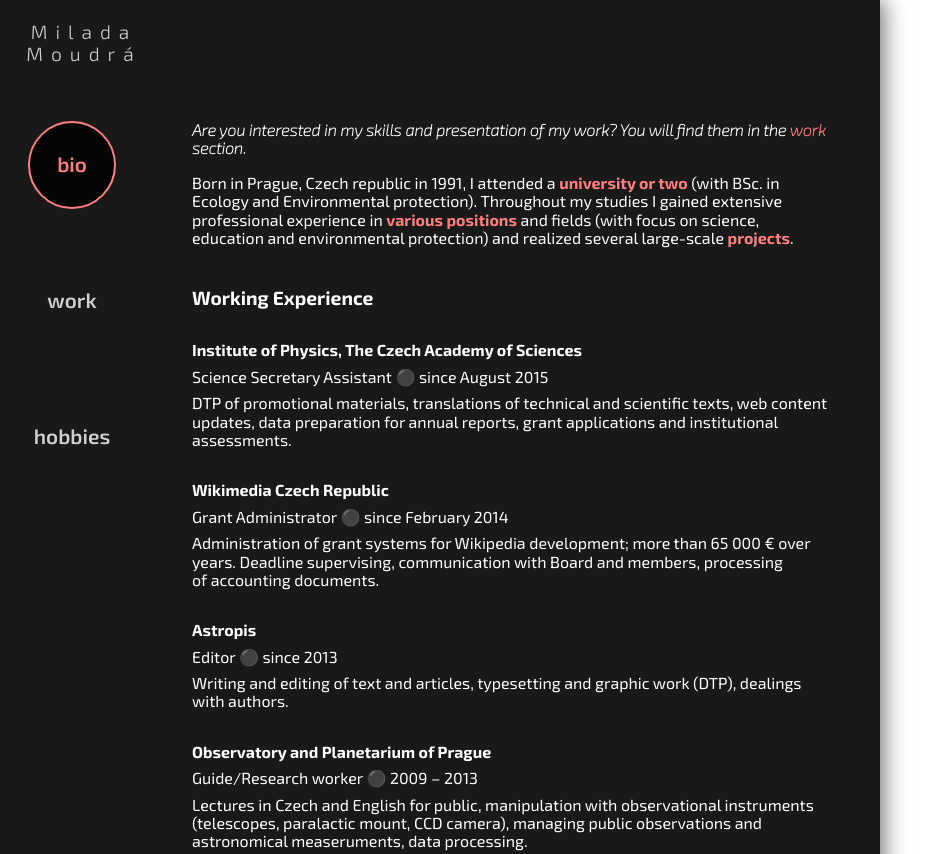
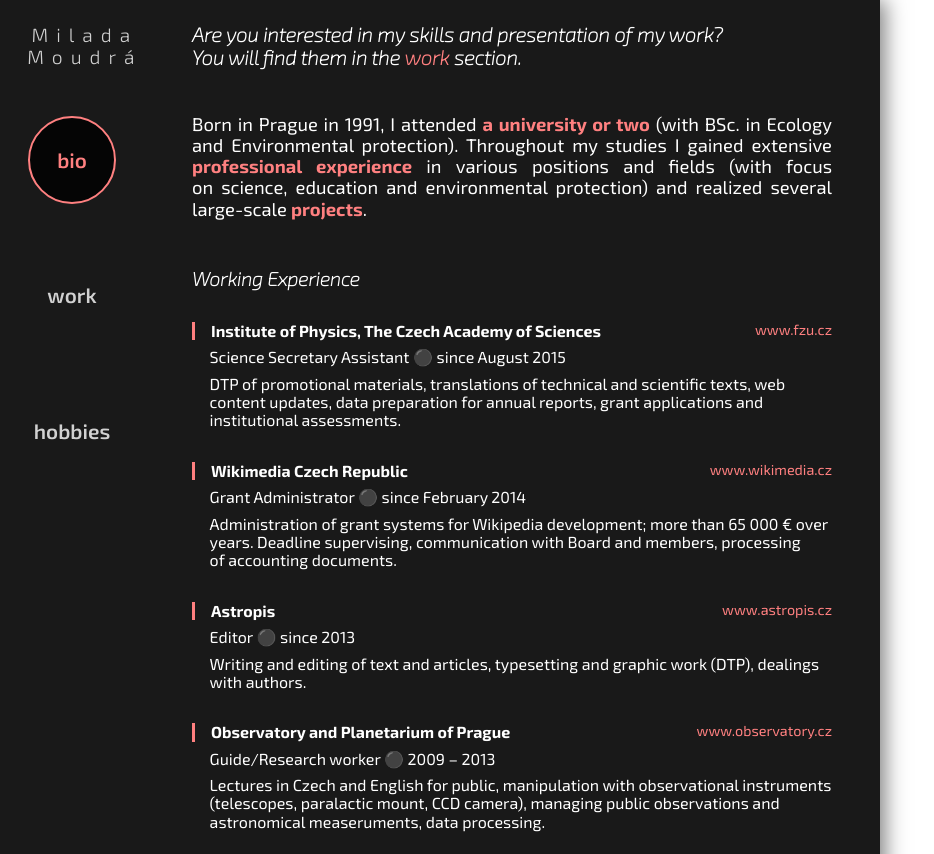
Before and after one commit to MilaMoudra/PersonalWeb, a plain HTML site: page bio/index.html in a window 1280 px wide. Shown: the top 854 px of the page, without its empty margins (0-934 px from the left). Drawn offline with nearby package versions, Linux system fonts and the light colour scheme; some packages are replaced by stand-ins of ours; a script that the page names is missing.

Commit message:
Bio section almost ready

```diff
--- a/bio/index.html
+++ b/bio/index.html
@@ -28,7 +28,8 @@
 </head>
 <body class="subpage bio">
 <div class="content__wrapper">
-		<header role="banner"><div class="name__wrapper"><a href=".."><div class="name">Milada Moudrá</div></a></div></header>
+	<div class="subpage__wrapper">
+		<header role="banner"><a href=".."><div class="name__wrapper"><div class="name">Milada Moudrá</div></div></a></header>
 		<nav role="navigation">
 			<div class="nav--subpage  nav__bio nav--active">
 				<div>bio</div>
@@ -44,34 +45,35 @@
 				</div>
 			</a>
 		</nav>
+		</div>
 		<div class="content" role="main">
 
-		<p class="notice"><em>Are you interested in&nbsp;my skills and presentation of&nbsp;my work? You will find them in&nbsp;the&nbsp;<a href="../work">work</a> section.</em></p>
+		<p class="notice"><em>Are you interested in&nbsp;my skills and presentation of&nbsp;my work?<br />You will find them in&nbsp;the&nbsp;<a href="../work">work</a> section.</em></p>
 
-		<p>Born in Prague, Czech republic in 1991, I attended a <a href="#education">university or two</a> (with BSc. in Ecology and Environmental protection). Throughout my studies I gained extensive professional experience in <a href="#working_experience">various positions</a> and fields (with focus on science, education and environmental protection) and realized several large-scale <a href="#projects">projects</a>.</p>
+		<p class="intro">Born in Prague in&nbsp;1991, I&nbsp;attended <a href="#education">a&nbsp;university or&nbsp;two</a> (with BSc.&nbsp;in&nbsp;Ecology and Environmental protection). Throughout my studies I&nbsp;gained extensive <a href="#working_experience">professional experience</a> in&nbsp;various positions and fields (with focus on&nbsp;science, education and environmental protection) and realized several large-scale <a href="#projects">projects</a>.</p>
 
 		<a name="working_experience"></a>
-		<h1>Working Experience</h1>
+		<h1><span>Working Experience</span></h1>
 				<div class="bio__item">
-					<p>Institute of Physics, The Czech Academy of Sciences</p>
+					<p>Institute of Physics, The Czech Academy of Sciences<span><a href="http://www.fzu.cz/">www.fzu.cz</a></span></p>
 					<p>Science Secretary Assistant ⚫ since August 2015</p>
 					<p>DTP of&nbsp;promotional materials, translations of&nbsp;technical and scientific texts, web content updates, data preparation for annual reports, grant applications and institutional assessments.</p>
 				</div>
 
 				<div class="bio__item">
-					<p>Wikimedia Czech Republic</p>
+					<p>Wikimedia Czech Republic<span><a href="http://www.wikimedia.cz/">www.wikimedia.cz</a></span></p>
 					<p>Grant Administrator ⚫ since February 2014</p>
 					<p>Administration of grant systems for Wikipedia development; more than 65&nbsp;000&nbsp;€ over years. Deadline supervising, communication with Board and members, processing of&nbsp;accounting documents.</p>
 				</div>
 
 				<div class="bio__item">
-					<p>Astropis</p>
+					<p>Astropis<span><a href="http://www.astropis.cz/">www.astropis.cz</a></span></p>
 					<p>Editor ⚫ since 2013</p>
 					<p>Writing and editing of&nbsp;text and articles, typesetting and graphic work (DTP), dealings with authors.</p>
 				</div>
 
 				<div class="bio__item">
-					<p>Observatory and Planetarium of Prague</p>
+					<p>Observatory and Planetarium of Prague<span><a href="http://www.observatory.cz/">www.observatory.cz</a></span></p>
 					<p>Guide/Research worker ⚫ 2009 &ndash; 2013 </p>
 					<p>Lectures in Czech and English for public, manipulation with observational instruments (telescopes, paralactic mount, CCD camera), managing public observations and astronomical measeruments, data processing.</p>
 				</div>
@@ -85,7 +87,7 @@
 				<p>Think Big Programme ⚫ March 2011 &ndash; October 2013</p>
 				<p>
 					<ul>
-						<li>establishment of <a href="http://www.boto.cz/">Dark-Sky Park Beskydy</a> (11 municipalities, 300 km<sup>2</sup>sup>), organization of&nbsp;seminars and meetings with municipalities and Administrations of&nbsp;protected areas, talks and lectures for&nbsp;public, expositions and field research</li>
+						<li>establishment of <a href="http://www.boto.cz/">Dark-Sky Park Beskydy</a> (11 municipalities, 300 km<sup>2</sup>), organization of&nbsp;seminars and meetings with municipalities and Administrations of&nbsp;protected areas, talks and lectures for&nbsp;public, expositions and field research</li>
 						<li>project administration, accountancy, web maintenance</li>
 						<li>financially supported by&nbsp;ThinkBig programme for young people of&nbsp;Telefonica Foundation with 11&nbsp;500&nbsp;€ (298&nbsp;000&nbsp;CZK)</li>
 						<li>courses attended within the programme: <em>Press and Media Training, Conflict Situations Solving, First Aid Basics, Effective Communication, Assertive Negotiation</em></li>
@@ -115,7 +117,7 @@
 				<p>Charles University in Prague, Faculty of Science</p>
 				<p>Ecology and Environmental protection</p>
 				<p>Bachelor’s degree ⚫ 2011 &ndash; 2015</p>
-				<p>Thesis topic: <em>Light pollution and protection of&nbsp;night environment in&&nbsp;the&nbsp;Czech Republic</em> (<a href="../documents/Moudra_BP.pdf">PDF, 15 MB</a>)</p>
+				<p>Thesis topic: <em>Light pollution and protection of&nbsp;night environment in&nbsp;the&nbsp;Czech Republic</em> (<a href="../documents/Moudra_BP.pdf">PDF, 15 MB</a>)</p>
 			</div>
 
 			<div class="bio__item">
--- a/screen.less
+++ b/screen.less
@@ -58,8 +58,9 @@
 
 h1 {
 	font-size: 1.2rem;
-	margin-top: 2.5rem;
+	margin-top: 3rem;
 	margin-bottom: 1.1rem;
+	font-style: italic;
 }
 
 em {
@@ -72,6 +73,18 @@
 	& a:hover {
 		cursor:pointer;
 	}
+}
+
+.notice {
+	font-size: 1.25rem;
+	font-weight: 800;
+	margin-bottom: 2.8rem;
+}
+
+.intro {
+	font-size: 1.15rem;
+	text-align: justify;
+
 }
 
 .homepage {
@@ -151,16 +164,22 @@
 
 
 .subpage {
+	&__wrapper {
+		display: inline-block;
+		float: left;
+	}
 	& .name {
 		text-align: center;
-		width: 8.5rem;
 		letter-spacing: .5rem;
+		display: inline-block;
 		&__wrapper {
 			color: rgba(255, 255, 255, 0.8);
 			font-weight: 100;
 			font-family: 'Exo 2';
 			font-size: 1.2rem;
-			padding: 1.3rem 1rem .5rem 1rem;
+			width: 7rem;
+			display: inline-block;
+			padding: 1.5rem 0 0 1.7rem;
 			& a {
 				color: rgba(255, 255, 255, 0.8);
 			}
@@ -169,8 +188,6 @@
 	& nav {
 		width: 7rem;
 		padding: 3rem 1rem;
-		display: inline-block;
-		float: left;
 		height: 100vh;
 		font-size: 1.3rem;
 		font-weight: 600;
@@ -204,7 +221,7 @@
 	& .content {
 		width: 40rem;
 		color: #fff;
-		padding: 2rem 3rem;
+		padding: .2rem 3rem 2rem 3rem;
 		margin-left: 0;
 		display: inline-block;
 		font-family: 'Exo 2';
@@ -226,7 +243,7 @@
   -moz-background-size: cover;
   -o-background-size: cover;
   background-size: cover;
-	    & .nav {
+	 & .nav {
   	&--subpage {
 			&:hover {
 				color: @bio-color;
@@ -257,13 +274,23 @@
 		& p {
 			margin-top: .5rem;
 			margin-bottom: .5rem;
+			padding-left: 1.1rem;
 			&:first-of-type {
 				font-weight: bold;
 				margin-top: 2rem;
+				padding-left: 1rem;
+				border-left: 3px solid @bio-color;
+				& span {
+					text-align: right;
+					float: right;
+					font-weight: 300;
+					font-size: .9rem;
+				}
 			}
 		}
 	}
 }
+
 
 .hobbies {
 	background: url('images/glider1.jpg') no-repeat center center fixed;
```
Also changed, not shown: screen.css.
